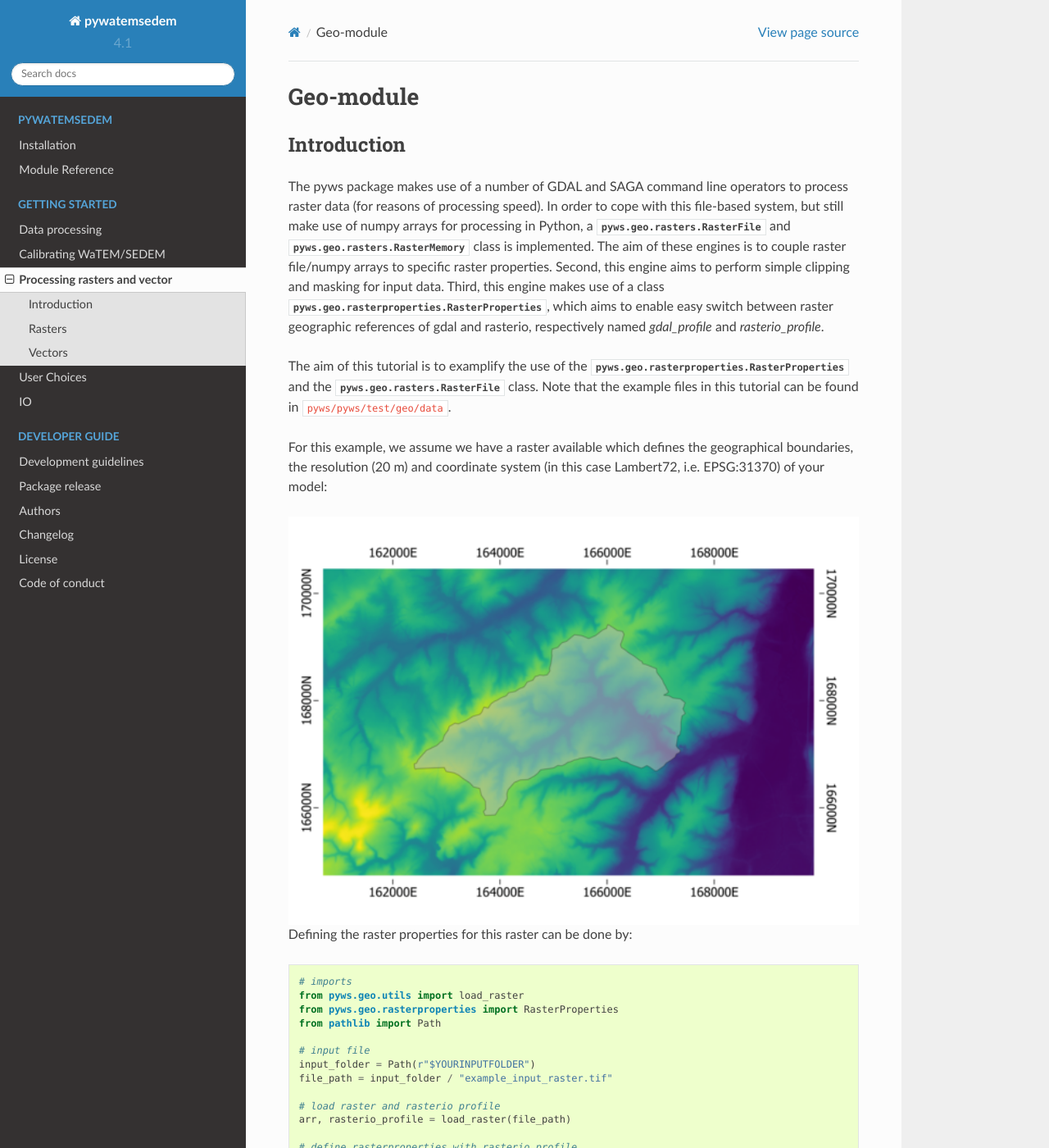
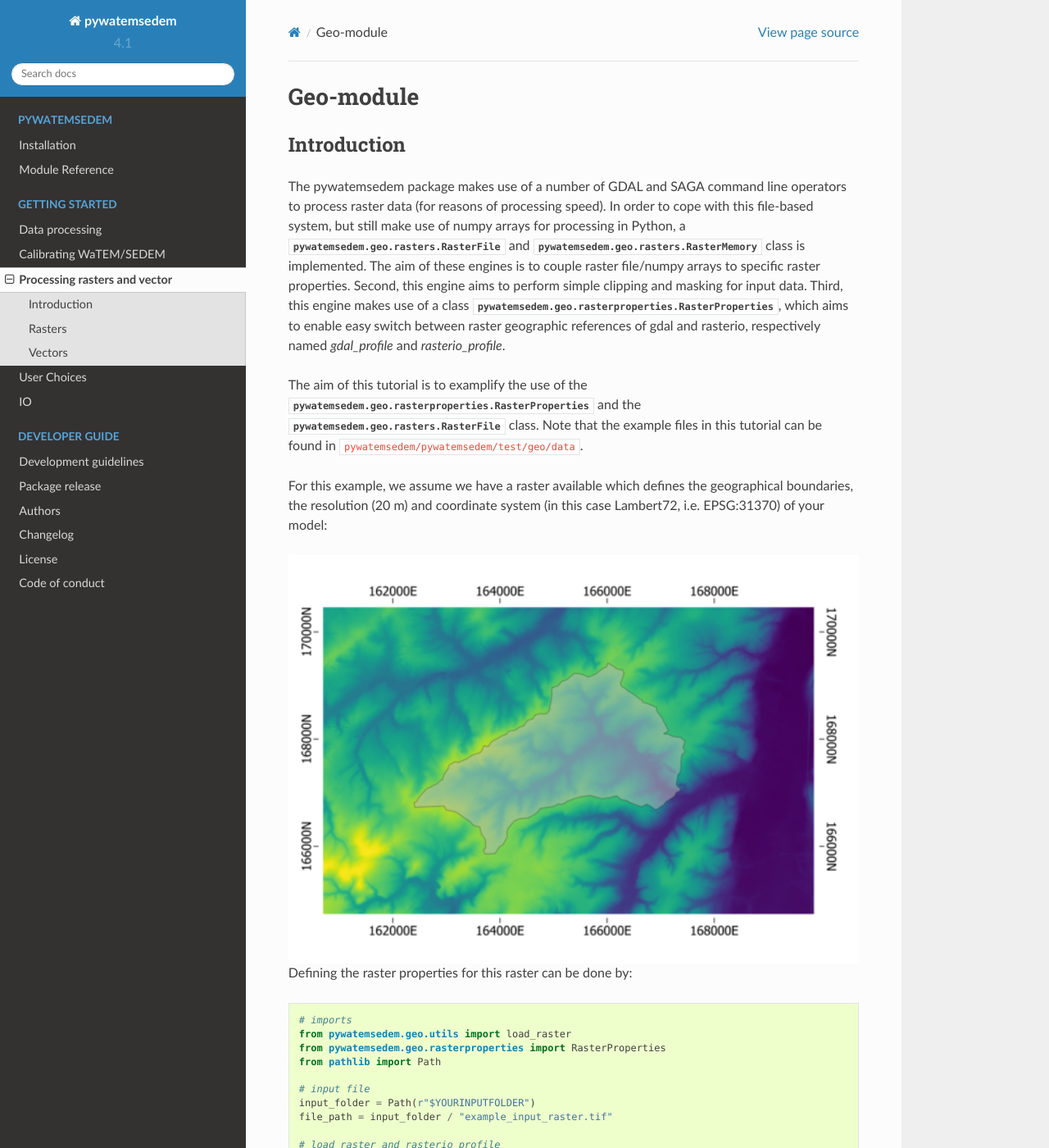
Before and after one commit to watem-sedem/pywatemsedem, a Sphinx documentation site: the page built from docs/getting-started/geo.rst, in a window 1280 px wide and 1400 px high. Shown: the whole window at 82% size. Built offline with Sphinx 7.4.7 and the Read the Docs theme 2.0.0, drawn with Linux system fonts in a browser that asks for light colours; the version number is read from the project's files by our own code; some of the changed text lies outside the part shown.

```diff
--- a/docs/getting-started/geo.rst
+++ b/docs/getting-started/geo.rst
@@ -5,22 +5,22 @@
 
 Introduction
 ------------
-The pyws package makes use of a number of GDAL and SAGA command line
+The pywatemsedem package makes use of a number of GDAL and SAGA command line
 operators to process raster data (for reasons of processing speed). In order
 to cope with this file-based system, but still make use of numpy arrays for
-processing in Python, a :class:`pyws.geo.rasters.RasterFile` and
-:class:`pyws.geo.rasters.RasterMemory` class is
+processing in Python, a :class:`pywatemsedem.geo.rasters.RasterFile` and
+:class:`pywatemsedem.geo.rasters.RasterMemory` class is
 implemented. The aim of these engines is to couple raster file/numpy arrays to
 specific raster properties. Second, this engine aims to perform simple
 clipping and masking for input data. Third, this engine makes use of a class
-:class:`pyws.geo.rasterproperties.RasterProperties`, which aims to enable
+:class:`pywatemsedem.geo.rasterproperties.RasterProperties`, which aims to enable
 easy switch between raster geographic references of gdal and rasterio,
 respectively named *gdal_profile* and *rasterio_profile*.
 
 The aim of this tutorial is to examplify the use of the
-:class:`pyws.geo.rasterproperties.RasterProperties`
-and the :class:`pyws.geo.rasters.RasterFile` class. Note that the example
-files in this tutorial can be found in ``pyws/pyws/test/geo/data``.
+:class:`pywatemsedem.geo.rasterproperties.RasterProperties`
+and the :class:`pywatemsedem.geo.rasters.RasterFile` class. Note that the example
+files in this tutorial can be found in ``pywatemsedem/pywatemsedem/test/geo/data``.
 
 For this example, we assume we have a raster available which defines the
 geographical boundaries, the resolution (20 m) and coordinate system (in this
@@ -35,8 +35,8 @@
 .. code-block:: python
 
     # imports
-    from pyws.geo.utils import load_raster
-    from pyws.geo.rasterproperties import RasterProperties
+    from pywatemsedem.geo.utils import load_raster
+    from pywatemsedem.geo.rasterproperties import RasterProperties
     from pathlib import Path
 
     # input file
@@ -54,9 +54,9 @@
     print(f"nodata: {rp.nodata}")
 
 The instance ``rp`` of the class
-:class:`pyws.geo.rasterproperties.RasterProperties` can now be used te
+:class:`pywatemsedem.geo.rasterproperties.RasterProperties` can now be used te
 define the extent of other rasters with the help of the class
-:class:`pyws.geo.rasters.RasterFile`.
+:class:`pywatemsedem.geo.rasters.RasterFile`.
 Yet, before we do so, we first want to narrow our spatial domain by clipping
 a part of the input raster. We do this by defining left x boundary, lower y
 boundary, right x boundary and upper y boundary by the values
@@ -80,12 +80,12 @@
 
 We have now predefined our geospatial context, and we want to clip our input
 according to this definition using
-:class:`pyws.geo.rasters.RasterFile`-engine:
+:class:`pywatemsedem.geo.rasters.RasterFile`-engine:
 
 .. code-block:: python
 
     # imports
-    from pyws.geo.rasters import RasterFile
+    from pywatemsedem.geo.rasters import RasterFile
 
     # clip
     raster = RasterFile(file_path, rp=rp)
@@ -99,7 +99,7 @@
     :width: 1000px
     :align: center
 
-Do note that if no :class:`pyws.geo.rasterproperties.RasterProperties`
+Do note that if no :class:`pywatemsedem.geo.rasterproperties.RasterProperties`
 ``rp`` is defined, no clipping will occur:
 
 .. code-block:: python
@@ -127,7 +127,7 @@
 
 .. code-block:: python
 
-    from pyws.geo.utils import vct_to_rst_field
+    from pywatemsedem.geo.utils import vct_to_rst_field
     rst_mask = Path(input_folder) / "mask.tif"
     mask = RasterFile(rst_mask)
 
@@ -196,33 +196,33 @@
     In order to use the hv_plot functionality, one has to install hvplot
     and geoviews. See :ref:`installation page <https://rasterio.readthedocs.io/en/stable/>`.
 
-The :class:`pyws.geo.rasters.RasterMemory` class can be used in a
+The :class:`pywatemsedem.geo.rasters.RasterMemory` class can be used in a
 similar way:
 
 .. code-block:: python
 
-    from pyws.geo.rasters import RasterMemory
+    from pywatemsedem.geo.rasters import RasterMemory
     arr, profile = load_raster(file_path)
     raster = RasterMemory(arr, RasterProperties.from_rasterio(profile))
     raster.mask(mask.arr)
 
-Do note that clipping in :class:`pyws.geo.rasters.RasterMemory` is not
+Do note that clipping in :class:`pywatemsedem.geo.rasters.RasterMemory` is not
 implemented in the current version.
 
 .. note:
 
-    The class :class:`pyws.geo.rasterproperties.RasterProperties` is
-    generated for switching between the two profiles in pyws, it does not
+    The class :class:`pywatemsedem.geo.rasterproperties.RasterProperties` is
+    generated for switching between the two profiles in pywatemsedem, it does not
     aim to replace functionalities in rasterio.
 
 Vectors
 -------
-Similar to :class:`pyws.geo.rasters.RasterFile`, one can  make use
-:class:`pyws.geo.vectors.VectorFile` to define vector data:
+Similar to :class:`pywatemsedem.geo.rasters.RasterFile`, one can  make use
+:class:`pywatemsedem.geo.vectors.VectorFile` to define vector data:
 
 .. code-block:: python
 
-    from pyws.geo.vectors import VectorFile
+    from pywatemsedem.geo.vectors import VectorFile
 
     input_folder = Path(r"$YOURINPUTFOLDER")
     file_path = input_folder / "Wlas_langegracht.shp"
@@ -241,7 +241,7 @@
     vector = VectorFile(file_path,vct_clip=file_path_clip)
     vector.plot()
 
-with the option to rasterize to a :class:`pyws.geo.rasters.RasterFile`-class
+with the option to rasterize to a :class:`pywatemsedem.geo.rasters.RasterFile`-class
 (using the mask as reference raster):
 
 .. code-block:: python
--- a/docs/getting-started/io.rst
+++ b/docs/getting-started/io.rst
@@ -14,7 +14,7 @@
 function available in the in ini-submodule:
 
 .. code-block:: python
-    from pyws.io import ini
+    from pywatemsedem.io import ini
     ini.modify_field("inifile.ini", "User Choices", "max kernel", 20)
 
 It adjusts the value of 'max kernel' in the section 'User Choices' to 20.
@@ -22,7 +22,7 @@
 In addition, one can add a value to a section:
 
 .. code-block:: python
-    from pyws.io import ini
+    from pywatemsedem.io import ini
     ini.add_field("inifile.ini", "User Choices", "max kernelz", 20)
 
 The code only does error handling for non-existing key and sections, it does
```
Also changed, not shown: docs/getting-started/userchoices.rst (+11 -11 lines), docs/getting-started/api.ipynb, docs/getting-started/calibrate.ipynb, 1 other file.
